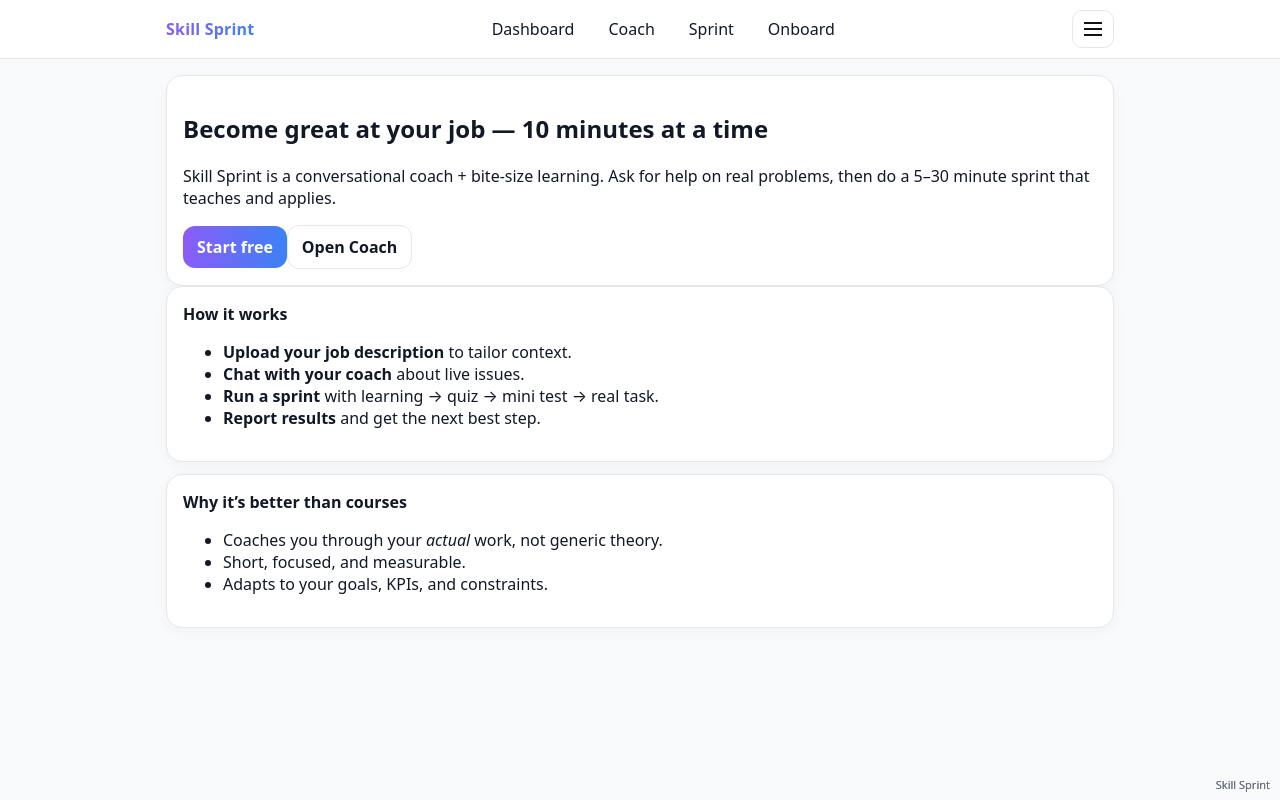
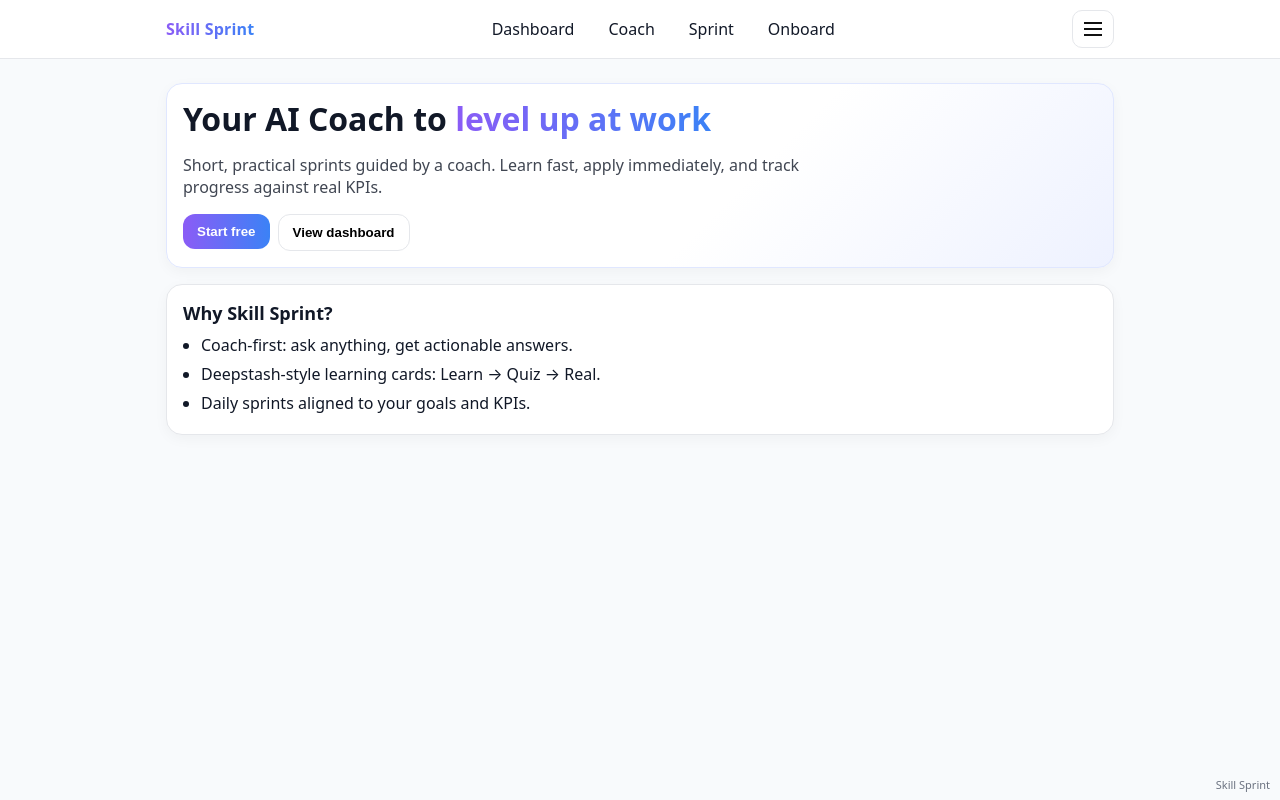
Before and after one commit to jammoody/skill-sprint, a Next.js app: page / in a window 1280 px wide. Built offline with nearby package versions, Linux system fonts and the light colour scheme.

Commit message:
Update index.js

```diff
--- a/pages/index.js
+++ b/pages/index.js
@@ -5,38 +5,30 @@ import Nav from '../components/Nav';
 export default function Home(){
   return (
     <>
-      <Nav active="home" />
-      <main className="container">
-        <div className="row">
-          <section className="card">
-            <h1>Become great at your job — 10 minutes at a time</h1>
-            <p className="help">Skill Sprint is a conversational coach + bite-size learning. Ask for help on real problems, then do a 5–30 minute sprint that teaches and applies.</p>
-            <div className="inline" style={{marginTop:10}}>
-              <Link className="btn btn-primary" href="/onboarding">Start free</Link>
-              <Link className="btn" href="/coach">Open Coach</Link>
-            </div>
-          </section>
-          <section className="card">
-            <b>How it works</b>
-            <ul className="list">
-              <li><b>Upload your job description</b> to tailor context.</li>
-              <li><b>Chat with your coach</b> about live issues.</li>
-              <li><b>Run a sprint</b> with learning → quiz → mini test → real task.</li>
-              <li><b>Report results</b> and get the next best step.</li>
-            </ul>
-          </section>
-        </div>
+      <Nav active="" />
+      <main className="container" style={{paddingTop:24}}>
+        <section className="card" style={{background:'linear-gradient(135deg, #ffffff 60%, #EEF2FF)', borderColor:'#E0E7FF'}}>
+          <h1 style={{margin:'0 0 8px 0', fontSize:32, lineHeight:1.2}}>
+            Your AI Coach to <span style={{background:'linear-gradient(90deg,#8B5CF6,#3B82F6)', WebkitBackgroundClip:'text', color:'transparent'}}>level up at work</span>
+          </h1>
+          <p style={{opacity:.8,maxWidth:620}}>
+            Short, practical sprints guided by a coach. Learn fast, apply immediately, and track progress against real KPIs.
+          </p>
+          <div className="chips" style={{marginTop:12}}>
+            <Link href="/onboarding"><button className="btn btn-primary">Start free</button></Link>
+            <Link href="/dashboard"><button className="btn">View dashboard</button></Link>
+          </div>
+        </section>
 
-        <section className="card" style={{marginTop:12}}>
-          <b>Why it’s better than courses</b>
-          <ul className="list">
-            <li>Coaches you through your <i>actual</i> work, not generic theory.</li>
-            <li>Short, focused, and measurable.</li>
-            <li>Adapts to your goals, KPIs, and constraints.</li>
+        <section className="card" style={{marginTop:16}}>
+          <div className="section-title">Why Skill Sprint?</div>
+          <ul style={{paddingLeft:18,margin:0,lineHeight:1.8}}>
+            <li>Coach-first: ask anything, get actionable answers.</li>
+            <li>Deepstash-style learning cards: Learn → Quiz → Real.</li>
+            <li>Daily sprints aligned to your goals and KPIs.</li>
           </ul>
         </section>
       </main>
-      <footer className="version">Skill Sprint</footer>
     </>
   );
 }
```
